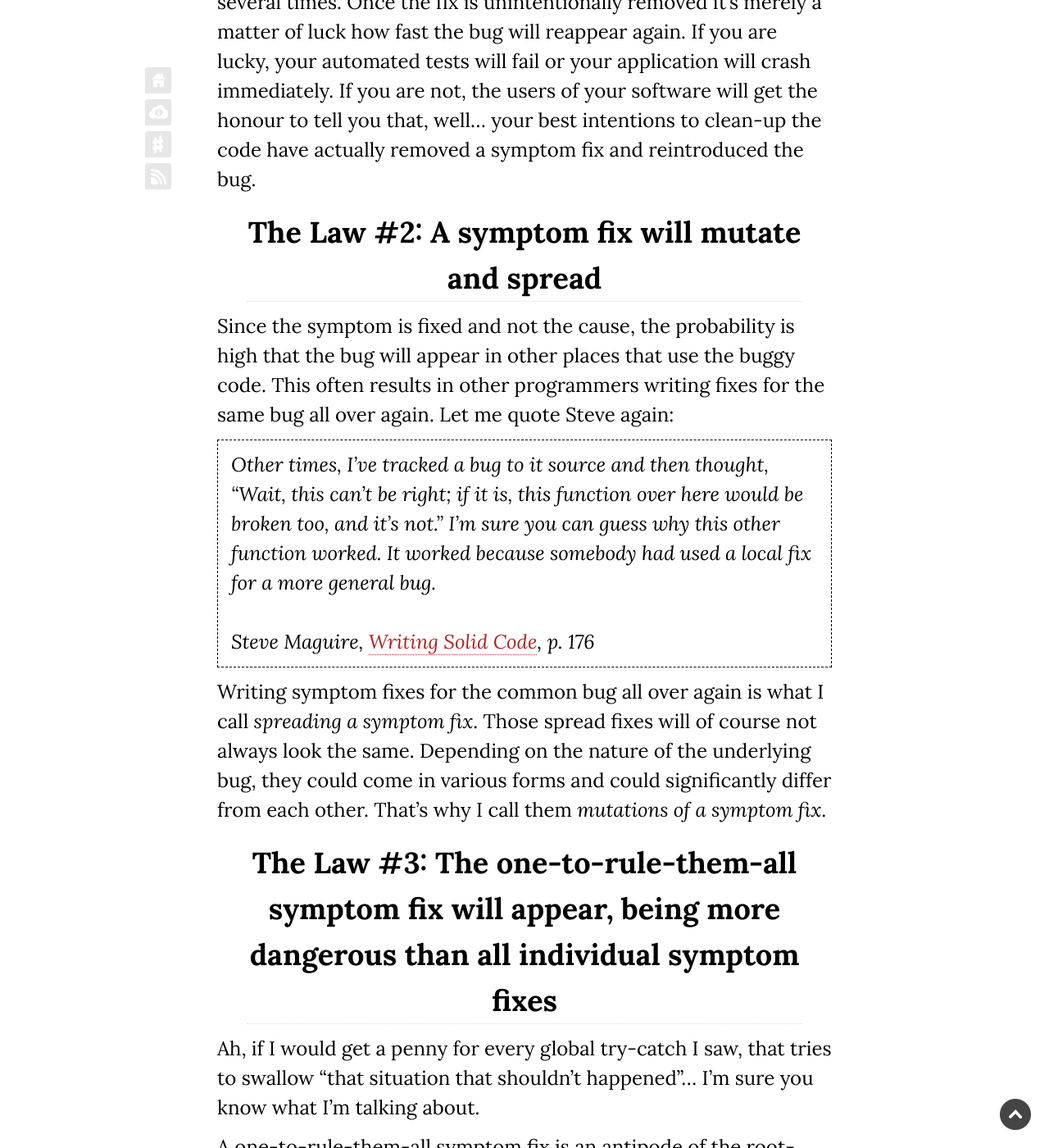
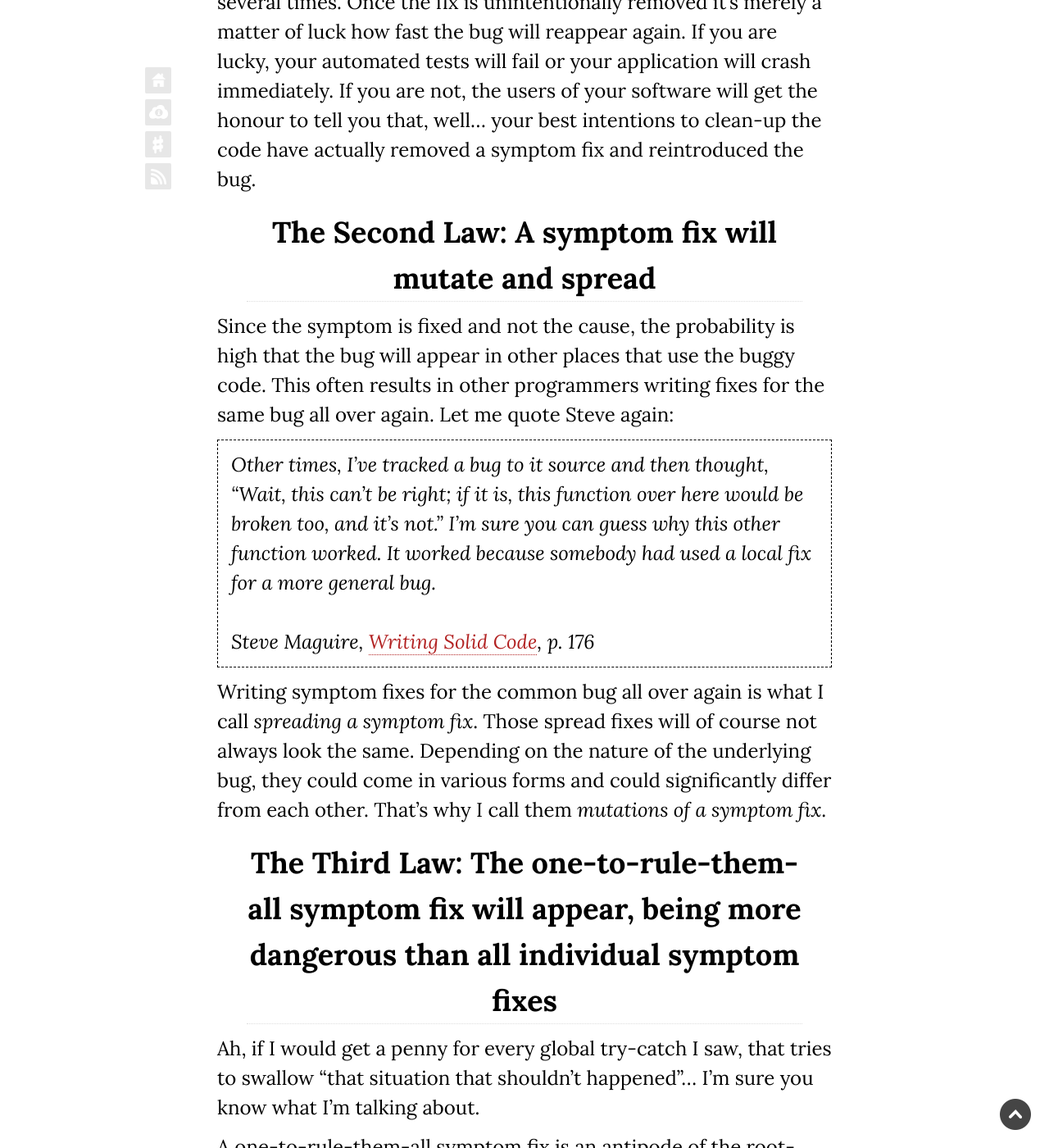
Before and after one commit to ironcev/thp.im, a Jekyll site: the page built from _posts/2015-04-17-the-three-laws-of-a-symptom-fix.md, in a window 1280 px wide and 1400 px high, scrolled down 3410 px. Shown: the whole window at 82% size. Built offline with Jekyll 4.4.1, drawn with Linux system fonts in a browser that asks for light colours; nearby versions of some CDN libraries; comment, search, counter and statistics services are not loaded; some of the changed text lies outside the part shown.

Commit message:
The Three Laws of a Symptom Fix: Chapter titles changed.

```diff
--- a/_posts/2015-04-17-the-three-laws-of-a-symptom-fix.md
+++ b/_posts/2015-04-17-the-three-laws-of-a-symptom-fix.md
@@ -47,13 +47,13 @@ And so here they are, The Three Laws of a Symptom Fix:
 
 Let's explain them shortly.
 
-###The Law #1: A symptom fix will be unintentionally removed and the bug will reappear
+###The First Law: A symptom fix will be unintentionally removed and the bug will reappear
 
 Symptom fixes look alienated in the code. In one way or another, they always somehow stick out. They do not belong to the solution of the original problem that the code tries to solve. They are an artificial addition, put to the code to circumvent the situation that causes buggy behaviour. Out of my experience, they are too often not properly commented at all. No wonder that this is the case. The "proper" comment would sound like: "Don't remove this or everything will crash!" This kind of a comment would imply that the fix is actually a symptom fix, but the person who apply it usually do not consider it as such, and therefore omits the warning comment.
 
 Sooner or later some other programmer will start changing the same code and ask the obvious question "Why is this line of code here? It doesn't look that we need it." I was that other programmer several times. Once the fix is unintentionally removed it's merely a matter of luck how fast the bug will reappear again. If you are lucky, your automated tests will fail or your application will crash immediately. If you are not, the users of your software will get the honour to tell you that, well... your best intentions to clean-up the code have actually removed a symptom fix and reintroduced the bug.
 
-###The Law #2: A symptom fix will mutate and spread
+###The Second Law: A symptom fix will mutate and spread
 
 Since the symptom is fixed and not the cause, the probability is high that the bug will appear in other places that use the buggy code. This often results in other programmers writing fixes for the same bug all over again. Let me quote Steve again:
 
@@ -63,7 +63,7 @@ Steve Maguire, <a href="http://www.amazon.com/Writing-Solid-Code-Microsoft-Progr
 
 Writing symptom fixes for the common bug all over again is what I call *spreading a symptom fix*. Those spread fixes will of course not always look the same. Depending on the nature of the underlying bug, they could come in various forms and could significantly differ from each other. That's why I call them *mutations of a symptom fix*.
 
-###The Law #3: The one-to-rule-them-all symptom fix will appear, being more dangerous than all individual symptom fixes
+###The Third Law: The one-to-rule-them-all symptom fix will appear, being more dangerous than all individual symptom fixes
 
 Ah, if I would get a penny for every global try-catch I saw, that tries to swallow "that situation that shouldn't happened"... I'm sure you know what I'm talking about.
 
```
Also changed, not shown: _posts/2015-04-18-the-three-laws-of-a-symptom-fix-the-bug.md (+1 -1 lines), _posts/2015-04-23-the-three-laws-of-a-symptom-fix-removal-and-reappearance.md (+3 -3 lines).
